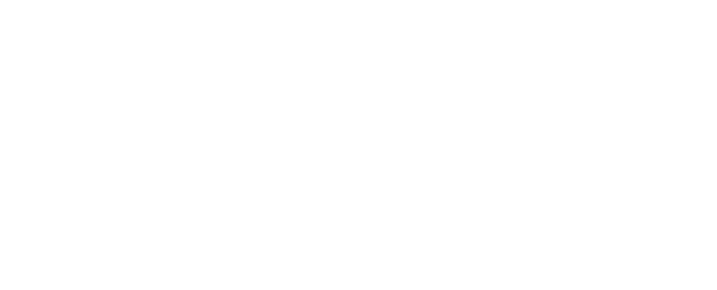
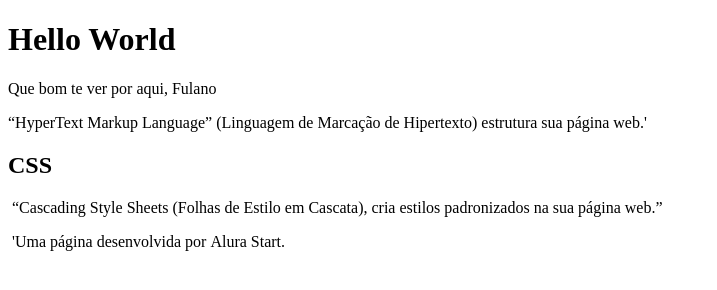
Before and after one commit to lumaga2024/Hello-world, a plain HTML site: page index.html in a window 1280 px wide. Shown: the whole page, without its empty margins (0-717 px from the left). Drawn offline with Linux system fonts and the light colour scheme.

```diff
--- a/index.html
+++ b/index.html
@@ -6,6 +6,24 @@
     <title>Hello World</title>
 </head>
 <body>
+    <header>
+        <h1>Hello World</h1>
+        <p>Que bom te ver por aqui, Fulano</p>
 
+    </header>
+
+    <section>
+        <h2HTML></h2>
+        <P>“HyperText Markup Language” (Linguagem de Marcação de Hipertexto) estrutura sua página web.' </P>
+
+        <h2>CSS</h2>
+        <p> “Cascading Style Sheets (Folhas de Estilo em Cascata), cria estilos padronizados na sua página web.”</p>
+
+    </section>
+
+<footer>
+    <p> 'Uma página desenvolvida por Alura Start.</p>
+
+</footer>
 </body>
 </html>
```
